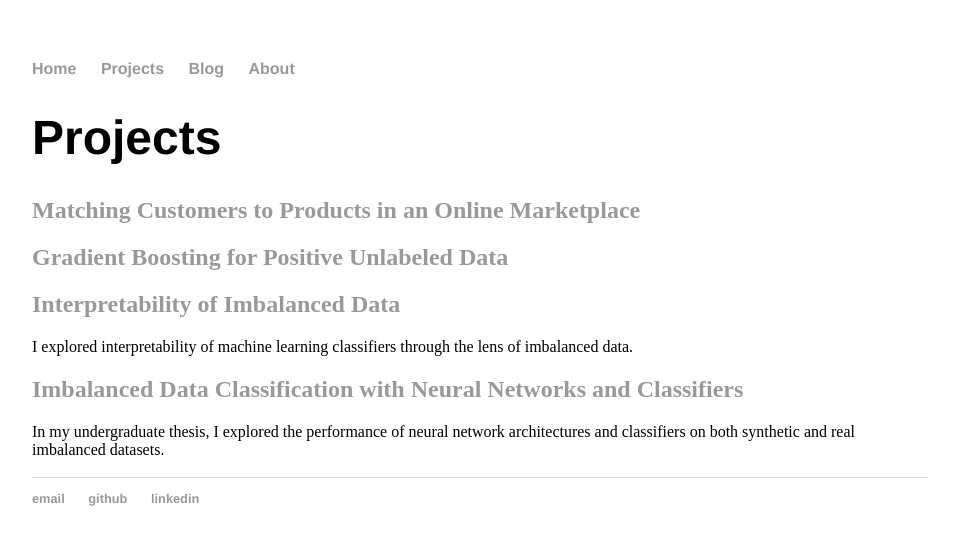
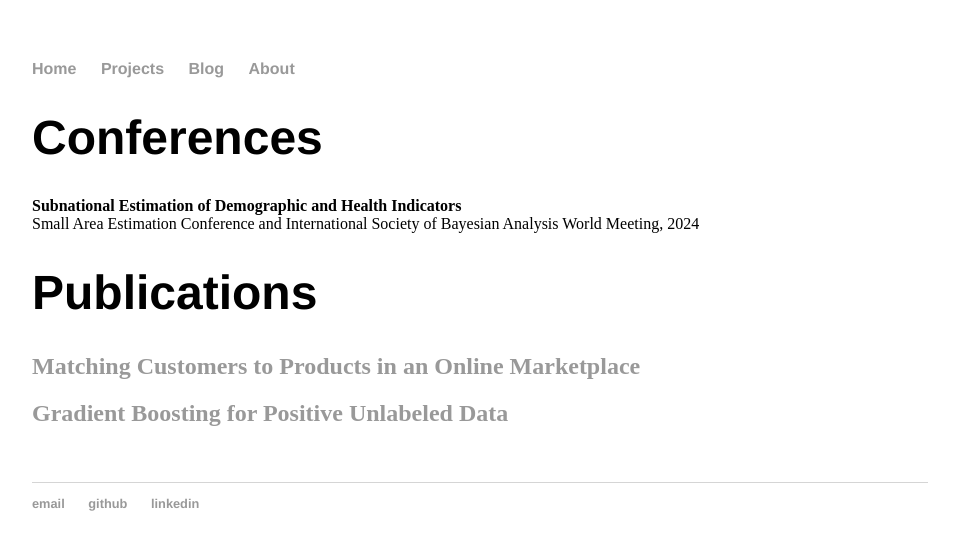
Before and after one commit to aboskovic21/aboskovic21.github.io, a Jekyll site: the page built from projects/index.html, in a window 1280 px wide. Shown: the top 550 px of the page, without its empty margins (160-1119 px from the left). Built offline with Jekyll 4.4.1, drawn with Linux system fonts in a browser that asks for light colours.

Commit message:
update with conferences

```diff
--- a/projects/index.html
+++ b/projects/index.html
@@ -5,25 +5,18 @@ layout: default
 ---
 <div class="blurb">
 
-	<h1>Projects</h1>
+  <h1>Conferences</h1>
+
+  <b>Subnational Estimation of Demographic and Health Indicators</b>
+  <br>
+  Small Area Estimation Conference and International Society of Bayesian Analysis World Meeting, 2024
+
+	<h1>Publications</h1>
 
 	<h2><a href="online_matching.pdf"> Matching Customers to Products in an Online Marketplace </a></h2>
 
 	<h2><a href="pu_gb.pdf"> Gradient Boosting for Positive Unlabeled Data </a></h2>
 
-	<!---
-	<h2><a href="https://r.amherst.edu/apps/aboskovic21/CoronavirusStudy/"> Visualizing Coronavirus </a></h2>
-	This dynamic dashboard visualizes the portrayal of COVID-19 in the media at the start of the pandemic, allows the user to change parameters in an SIR model, and displays case counts in the world.
-	---!>
-
-	<h2><a href="report2.pdf"> Interpretability of Imbalanced Data </a></h2>
-
-	I explored interpretability of machine learning classifiers through the lens of imbalanced data.
-
-	<h2><a href="thesis.pdf"> Imbalanced Data Classification with Neural Networks and Classifiers </a></h2>
-
-	In my undergraduate thesis, I explored the performance of neural network architectures and classifiers on both synthetic and real imbalanced datasets.
-
 	<br>
 
 </div><!-- /.blurb -->
```
